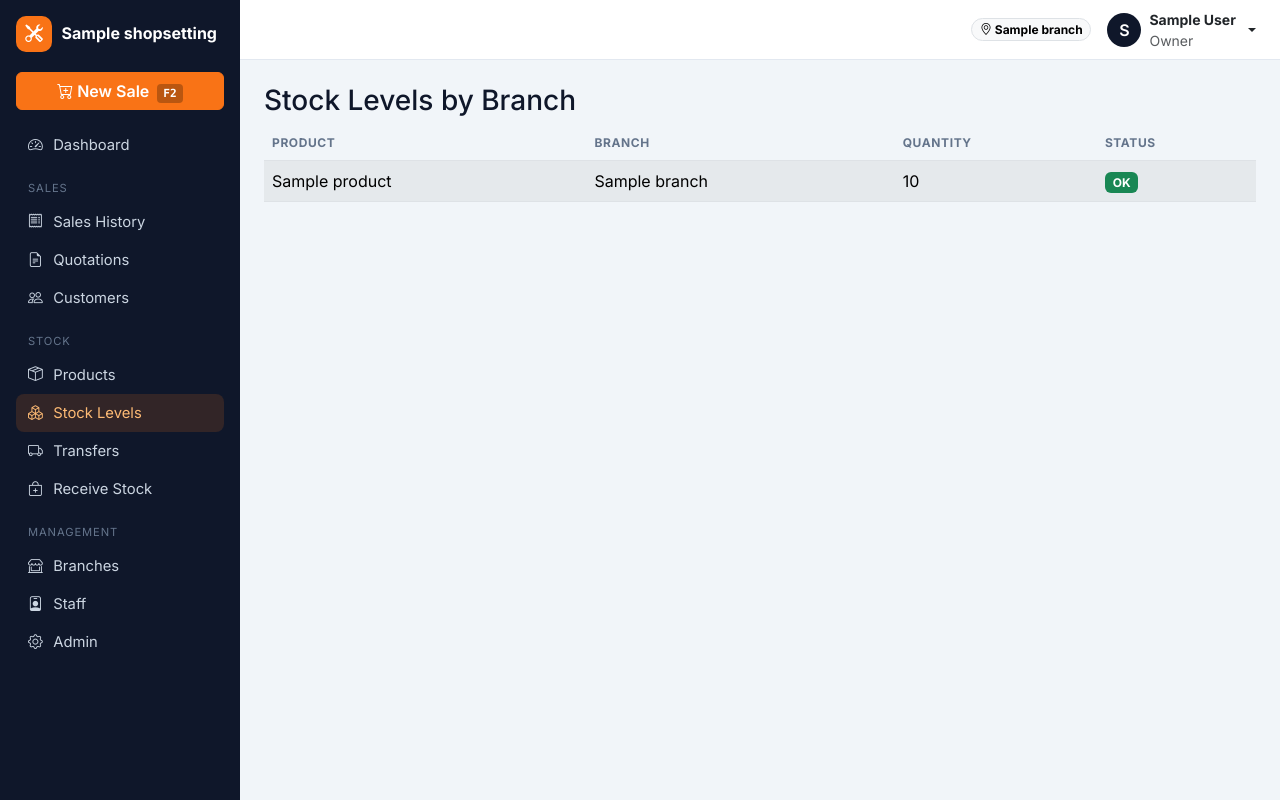
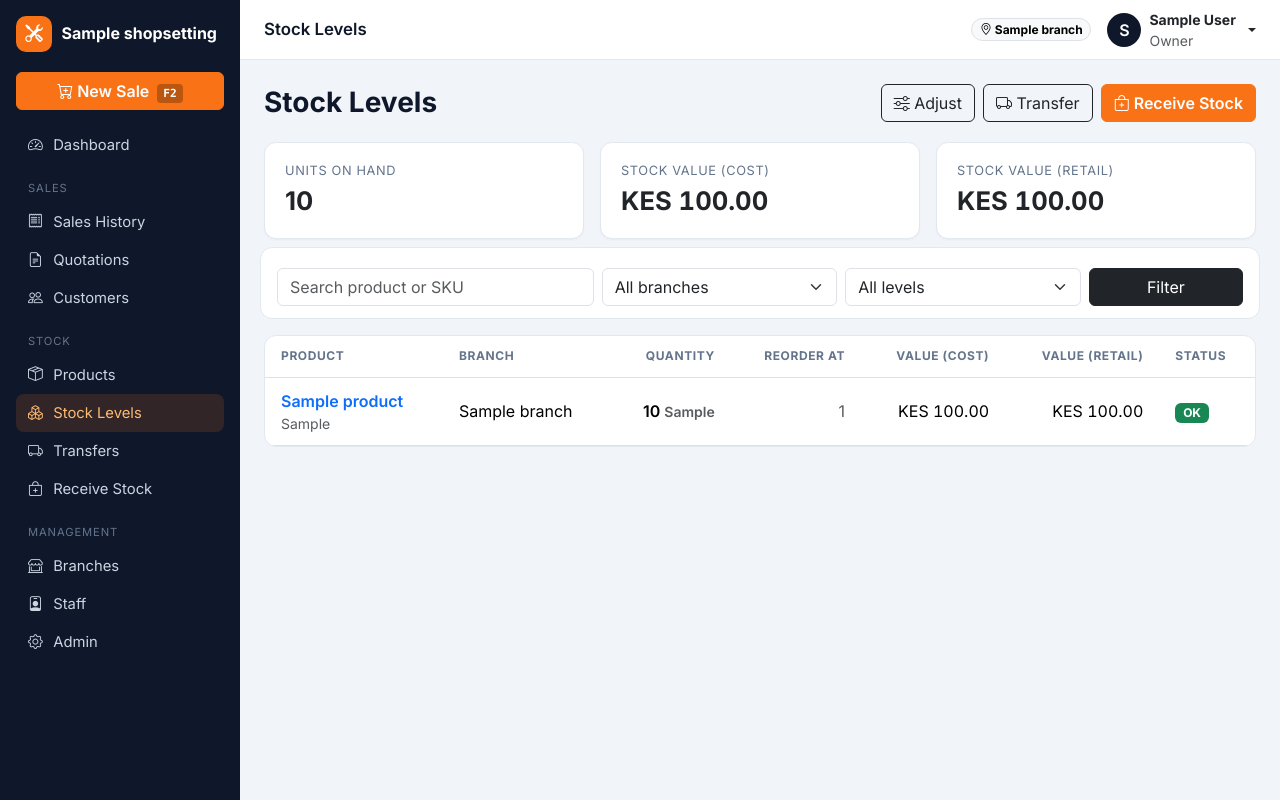
Before and after one commit to VinWonder/Point-Of-Sale-System-, a Django app: page /inventory/stock/ in a window 1280 px wide. Run offline with Django 5.2, Linux system fonts and the light colour scheme; a user stored in the database is signed in; tables that the repository leaves empty hold one stand-in row (values such as "Sample post"); some libraries are stand-ins or nearby versions.

Commit message:
Stock levels page with branch, low/out-of-stock filters and valuation
Co-Authored-By: Claude Opus 5.5 <noreply@anthropic.com>

```diff
--- a/inventory/views.py
+++ b/inventory/views.py
@@ -1,7 +1,7 @@
 from django.contrib import messages
 from django.contrib.auth.decorators import login_required
 from django.db import transaction
-from django.db.models import Q, Sum, Value
+from django.db.models import DecimalField, F, Q, Sum, Value
 from django.db.models.functions import Coalesce
 from django.shortcuts import render, redirect, get_object_or_404
 
@@ -95,11 +95,39 @@ def product_edit(request, product_id):
 
 @login_required
 def stock_list(request):
-    """Stock levels across all branches (or filtered to the user's own branch)."""
-    stocks = Stock.objects.select_related('product', 'branch').order_by('branch__name', 'product__name')
+    """Stock levels across branches, with value at cost and retail."""
+    from branches.models import Branch
+
+    stocks = Stock.objects.select_related('product', 'product__category', 'branch').filter(
+        product__is_active=True,
+    ).annotate(
+        cost_value=F('quantity') * F('product__cost_price'),
+        retail_value=F('quantity') * F('product__sell_price'),
+    )
+    branch = request.GET.get('branch', '')
     if request.user.role == User.Role.CASHIER and request.user.branch_id:
-        stocks = stocks.filter(branch=request.user.branch)
-    return render(request, 'inventory/stock_list.html', {'stocks': stocks})
+        branch = str(request.user.branch_id)
+    if branch.isdigit():
+        stocks = stocks.filter(branch_id=branch)
+    q = request.GET.get('q', '').strip()
+    if q:
+        stocks = stocks.filter(Q(product__name__icontains=q) | Q(product__sku__icontains=q))
+    level = request.GET.get('level', '')
+    if level == 'low':
+        stocks = stocks.filter(quantity__lte=F('product__reorder_level'), quantity__gt=0)
+    elif level == 'out':
+        stocks = stocks.filter(quantity__lte=0)
+
+    totals = stocks.aggregate(
+        cost=Coalesce(Sum('cost_value'), Value(0, output_field=DecimalField())),
+        retail=Coalesce(Sum('retail_value'), Value(0, output_field=DecimalField())),
+        units=Coalesce(Sum('quantity'), Value(0)),
+    )
+    return render(request, 'inventory/stock_list.html', {
+        'page_obj': paginate(request, stocks.order_by('branch__name', 'product__name'), per_page=50),
+        'branches': Branch.objects.filter(is_active=True).order_by('name'),
+        'current_branch': branch, 'q': q, 'level': level, 'totals': totals,
+    })
 
 
 @role_required(User.Role.OWNER, User.Role.MANAGER)
--- a/templates/inventory/stock_list.html
+++ b/templates/inventory/stock_list.html
@@ -1,18 +1,70 @@
 {% extends "base.html" %}
-{% block title %}Stock by Branch{% endblock %}
+{% load pos_tags %}
+{% block title %}Stock Levels{% endblock %}
+{% block page_title %}Stock Levels{% endblock %}
 {% block content %}
-<h3>Stock Levels by Branch</h3>
-<table class="table table-striped">
-    <thead><tr><th>Product</th><th>Branch</th><th>Quantity</th><th>Status</th></tr></thead>
+<div class="page-header">
+    <h3>Stock Levels</h3>
+    {% if user.role != 'CASHIER' %}
+    <div class="d-flex gap-2 flex-wrap">
+        <a href="{% url 'inventory:stock_adjust' %}" class="btn btn-outline-dark"><i class="bi bi-sliders"></i> Adjust</a>
+        <a href="{% url 'branches:transfer_create' %}" class="btn btn-outline-dark"><i class="bi bi-truck"></i> Transfer</a>
+        <a href="{% url 'inventory:supplier_purchase_create' %}" class="btn btn-accent"><i class="bi bi-bag-plus"></i> Receive Stock</a>
+    </div>
+    {% endif %}
+</div>
+
+<div class="row g-3 mb-3">
+    <div class="col-md-4"><div class="card stat-card"><div class="stat-label">Units on hand</div><div class="stat-value">{{ totals.units|intcomma_plain }}</div></div></div>
+    {% if user.role != 'CASHIER' %}
+    <div class="col-md-4"><div class="card stat-card"><div class="stat-label">Stock value (cost)</div><div class="stat-value money">{{ totals.cost|money }}</div></div></div>
+    {% endif %}
+    <div class="col-md-4"><div class="card stat-card"><div class="stat-label">Stock value (retail)</div><div class="stat-value money">{{ totals.retail|money }}</div></div></div>
+</div>
+
+<form class="filter-bar row g-2 align-items-center" method="get">
+    <div class="col-md-4"><input type="search" name="q" value="{{ q }}" class="form-control" placeholder="Search product or SKU"></div>
+    {% if user.role != 'CASHIER' %}
+    <div class="col-md-3">
+        <select name="branch" class="form-select" onchange="this.form.submit()">
+            <option value="">All branches</option>
+            {% for b in branches %}<option value="{{ b.id }}" {% if current_branch == b.id|stringformat:'s' %}selected{% endif %}>{{ b.name }}</option>{% endfor %}
+        </select>
+    </div>
+    {% endif %}
+    <div class="col-md-3">
+        <select name="level" class="form-select" onchange="this.form.submit()">
+            <option value="">All levels</option>
+            <option value="low" {% if level == 'low' %}selected{% endif %}>Low stock</option>
+            <option value="out" {% if level == 'out' %}selected{% endif %}>Out of stock</option>
+        </select>
+    </div>
+    <div class="col-md-2 d-grid"><button class="btn btn-dark">Filter</button></div>
+</form>
+
+<div class="table-card">
+<table class="table table-hover align-middle">
+    <thead><tr><th>Product</th><th>Branch</th><th class="text-end">Quantity</th><th class="text-end">Reorder at</th>{% if user.role != 'CASHIER' %}<th class="text-end">Value (cost)</th>{% endif %}<th class="text-end">Value (retail)</th><th>Status</th></tr></thead>
     <tbody>
-        {% for s in stocks %}
+        {% for s in page_obj %}
         <tr>
-            <td>{{ s.product.name }}</td>
+            <td><a href="{% url 'inventory:product_detail' s.product.id %}" class="text-decoration-none fw-semibold">{{ s.product.name }}</a><div class="small text-muted">{{ s.product.sku }}</div></td>
             <td>{{ s.branch.name }}</td>
-            <td>{{ s.quantity }}</td>
-            <td>{% if s.is_low %}<span class="badge bg-danger">Low Stock</span>{% else %}<span class="badge bg-success">OK</span>{% endif %}</td>
+            <td class="text-end fw-semibold">{{ s.quantity }} <span class="text-muted small">{{ s.product.unit }}</span></td>
+            <td class="text-end text-muted">{{ s.product.reorder_level }}</td>
+            {% if user.role != 'CASHIER' %}<td class="text-end money">{{ s.cost_value|money }}</td>{% endif %}
+            <td class="text-end money">{{ s.retail_value|money }}</td>
+            <td>
+                {% if s.quantity <= 0 %}<span class="badge bg-dark">Out of stock</span>
+                {% elif s.is_low %}<span class="badge bg-danger">Low</span>
+                {% else %}<span class="badge bg-success">OK</span>{% endif %}
+            </td>
         </tr>
+        {% empty %}
+        <tr><td colspan="7" class="text-center text-muted py-4">No stock records match.</td></tr>
         {% endfor %}
     </tbody>
 </table>
+</div>
+{% include "partials/pagination.html" %}
 {% endblock %}
```
